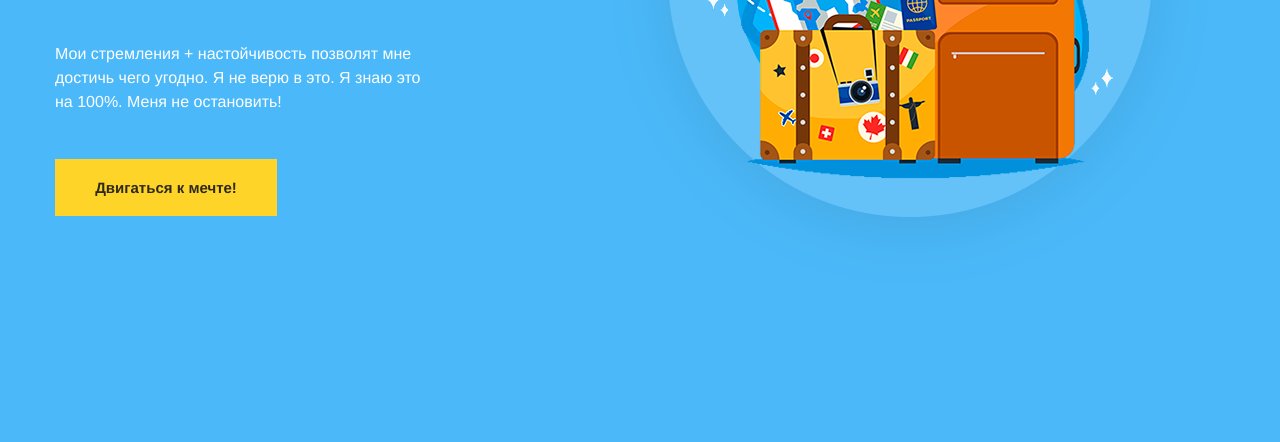
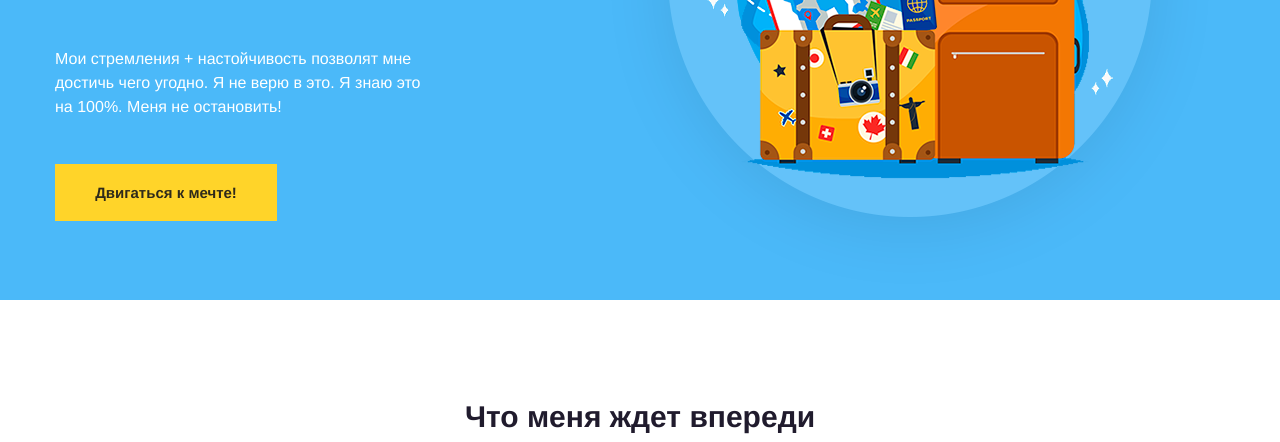
Before and after one commit to Vera-Junior/wayup-test, a plain HTML site: page index.html in a window 1280 px wide. Shown: the part 432-874 px from the top of the page. Drawn offline with Linux system fonts and the light colour scheme.

Commit message:
изменение_CSS
Корректировка в соответствии с макетом:
- раположение текста и картинки в header
- толщина текста по странице
- кнопка формы
- исправление отсутов

```diff
--- a/css/main.css
+++ b/css/main.css
@@ -12,13 +12,14 @@ div, p, button, form, span, a, ul, li {
 
 h1, h2, h3, h4, h5, h6 {
     margin: 0;
-    font-weight: bold;
+    font-weight: 700;
 }
 
 .container {
     width: 1170px;
     margin: 0 auto;
 }
+
 
 .header {
     background-color: #4bb9f9;
@@ -35,8 +36,10 @@ h1, h2, h3, h4, h5, h6 {
 
 .content__block {
     width: 570px;
-    margin-top: 145px;
     color: #ffffff;
+    padding-top: 145px;
+    align-items:center;
+
 }
 
 .content__title {
@@ -51,9 +54,10 @@ h1, h2, h3, h4, h5, h6 {
 
 .content__text {
     width: 380px;
-    margin-top: 45px;
-    margin-bottom: 45px;
+    padding-top: 50px;
+    padding-bottom: 45px;
     line-height: 1.5em;
+    margin: 0;
 }
 
 .btn {
@@ -70,22 +74,21 @@ h1, h2, h3, h4, h5, h6 {
 }
 
 .content__image {
-    margin: 0px;
-    padding-bottom: 145px;
+    align-items:center;
 }
 
 .title {
     font-size: 30px;
     text-align: center;
     padding-top: 100px;
-    margin-bottom: 60px;
+    padding-bottom: 60px;
 }
 
 .items {
     display: flex;
     justify-content: space-between;
     text-align: center;
-    margin-bottom: 120px;
+    padding-bottom: 120px;
 }
 
 .item {
@@ -118,11 +121,11 @@ h1, h2, h3, h4, h5, h6 {
     flex-direction: column;
     width: 340px;
     margin: 0 auto;
-
 }
 
 .input {
     font-family: 'Ubuntu', Helvetica, sans-serif;
+    font-weight: 400;
     font-size: 16px;
     border: 1px solid #bbbbbb;
     border-radius: 3px;
@@ -134,6 +137,7 @@ h1, h2, h3, h4, h5, h6 {
 
 .btn-yellow {
     border: 0;
+    width: 340px;
     cursor: pointer;
     margin: 0 auto;
     margin-bottom: 100px;
```
